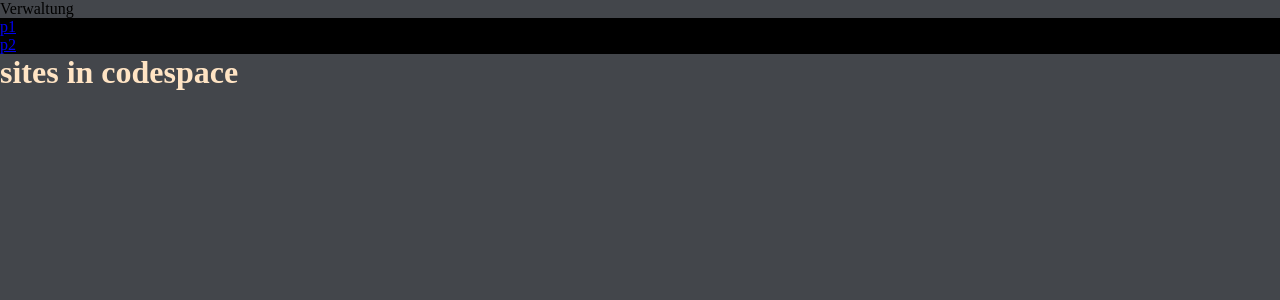
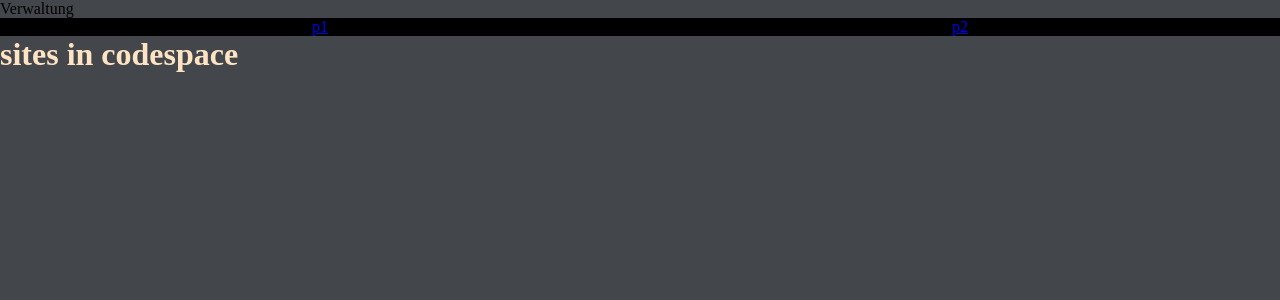
Before and after one commit to justforaprogramm/Web, a PHP site: page / in a window 1280 px wide. Shown: the top 300 px of the page. Run offline with PHP 8.4, Linux system fonts and the light colour scheme.

Commit message:
v1.1.2 nav css

```diff
--- a/style.css
+++ b/style.css
@@ -6,6 +6,10 @@
 nav{
     background-color: black;
     color: blue;
+    display: flex;
+    flex-direction: row;
+    align-items: center;
+    justify-content: space-around;
 }
 body{
     background-color: rgb(67, 70, 75);
```
